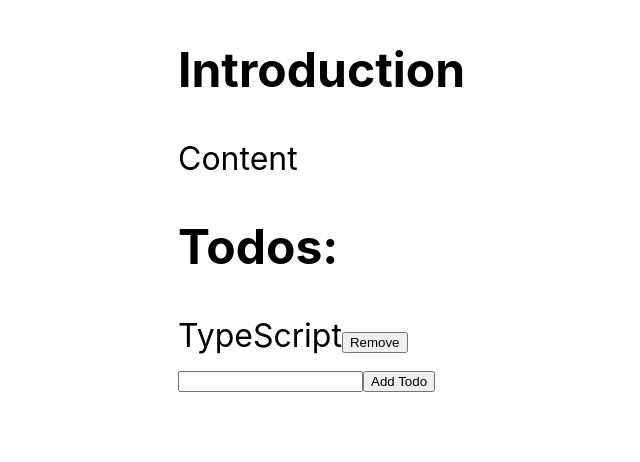
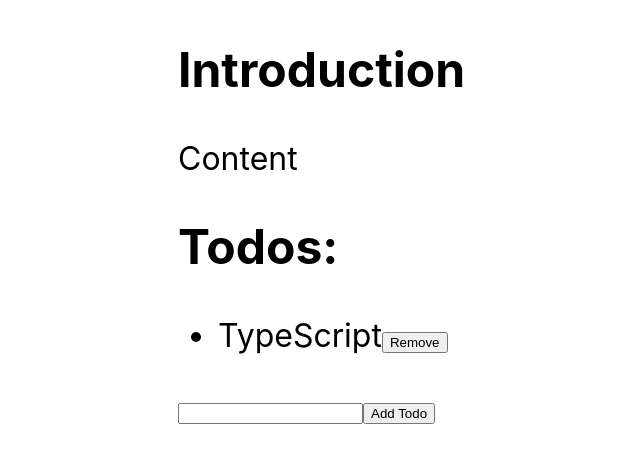
Before and after one commit to RomaSamkov/react-ts-notes, a React (Create React App) app: page / in a window 1280 px wide. Shown: the top 462 px of the page, without its empty margins (62-702 px from the left). Built offline with nearby package versions, Linux system fonts and the light colour scheme.

Commit message:
add Typescript/React - Generic Components

```diff
--- a/src/App.tsx
+++ b/src/App.tsx
@@ -19,6 +19,29 @@
   <button {...rest}>{title ?? children}</button>
 );
 
+function UL<T>({
+  items,
+  render,
+  itemClick,
+}: React.DetailedHTMLProps<
+  React.HTMLAttributes<HTMLUListElement>,
+  HTMLUListElement
+> & {
+  items: T[];
+  render: (item: T) => React.ReactNode;
+  itemClick: (item: T) => void;
+}) {
+  return (
+    <ul>
+      {items.map((item, index) => (
+        <li onClick={() => itemClick(item)} key={index}>
+          {render(item)}
+        </li>
+      ))}
+    </ul>
+  );
+}
+
 function App() {
   const { todos, addTodo, removeTodo } = useTodos([
     { id: 1, text: "TypeScript", done: false },
@@ -37,12 +60,22 @@
       <Heading title="Introduction" />
       <Box>Content</Box>
       <Heading title="Todos:" />
-      {todos.map((todo) => (
+      <UL
+        items={todos}
+        itemClick={(item) => alert(item.id)}
+        render={(todo) => (
+          <>
+            {todo.text}
+            <Button onClick={() => removeTodo(todo.id)}>Remove</Button>
+          </>
+        )}
+      />
+      {/* {todos.map((todo) => (
         <div key={todo.id}>
           {todo.text}
           <Button onClick={() => removeTodo(todo.id)}>Remove</Button>
         </div>
-      ))}
+      ))} */}
       <div>
         <input type="text" ref={newTodoRef} />
         <button onClick={onAddTodo}>Add Todo</button>
```
